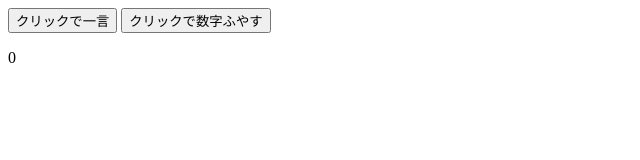
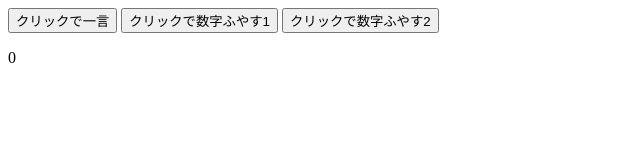
Before and after one commit to sararilfy/do-it-again-view, a plain HTML site: page 13/1/index.html in a window 1280 px wide. Shown: the whole page, without its empty margins (0-640 px from the left). Drawn offline with Linux system fonts and the light colour scheme.

Commit message:
https://vuejs.org/v2/guide/events.html#Methods-in-Inline-Handlers

```diff
--- a/13/1/index.html
+++ b/13/1/index.html
@@ -9,7 +9,8 @@
 <div id="app">
 
   <button v-on:click="handleClick">クリックで一言</button>
-  <button v-on:click="count++">クリックで数字ふやす</button>
+  <button v-on:click="count++">クリックで数字ふやす1</button>
+  <button v-on:click="handleClick($event, item)">クリックで数字ふやす2</button>
   <p>{{count}}</p>
 
 </div>
--- a/13/1/script.js
+++ b/13/1/script.js
@@ -4,8 +4,8 @@ var app = new Vue({
     count: 0
   },
   methods: {
-    handleClick: function() {
-      alert('眠いね！');
+    handleClick: function(item) {
+      alert(item);
     }
   }
 });
```
